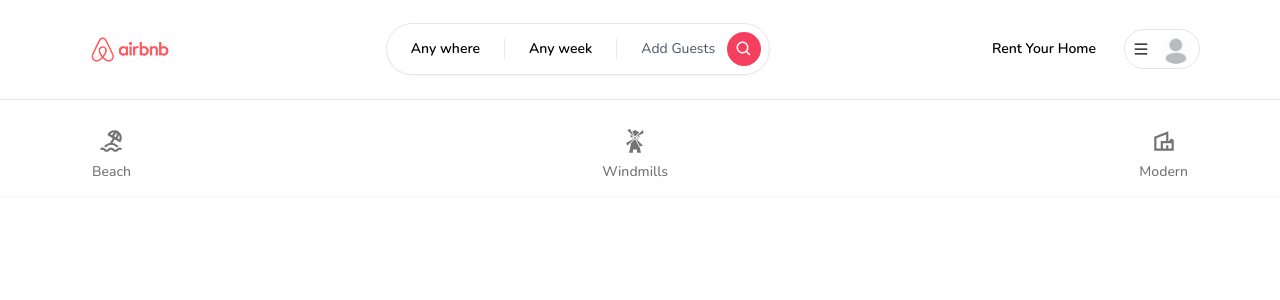
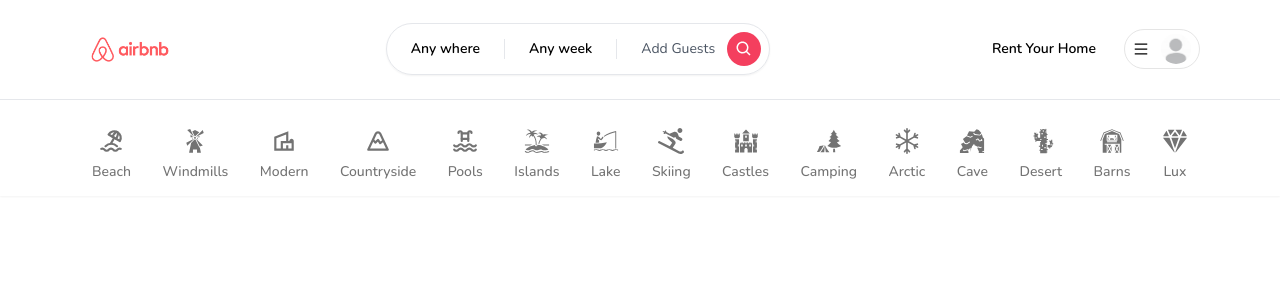
Before and after one commit to Alangeh/Hotel-Booking-Project, a Next.js app in the folder airbnb/: page / in a window 1280 px wide. Shown: the top 300 px of the page. Built offline with nearby package versions, Linux system fonts and the light colour scheme; no server answers.

Commit message:
adding the different categories

```diff
--- a/airbnb/app/components/navbar/Categories.tsx
+++ b/airbnb/app/components/navbar/Categories.tsx
@@ -2,10 +2,15 @@
 
 import Container from "../Container";
 
-import { TbBeach } from 'react-icons/tb';
-import { GiWindmill } from 'react-icons/gi';
+import { TbBeach, TbMountain, TbPool } from 'react-icons/tb';
+import { GiBarn, GiBoatFishing, GiCactus, GiCastle, GiCaveEntrance, GiForestCamp, GiIsland, GiWindmill } from 'react-icons/gi';
+import { FaSkiing } from 'react-icons/fa';
 import { MdOutlineVilla } from 'react-icons/md';
+import { BsSnow } from 'react-icons/bs';
+import { IoDiamond } from 'react-icons/io5';
+
 import CategoryBox from "../CategoryBox";
+import { usePathname, useSearchParams } from "next/navigation";
 
 export const categories = [
     {
@@ -23,9 +28,79 @@
         icon: MdOutlineVilla,
         description: 'This property is modern'
     },
+    {
+        label: 'Countryside',
+        icon: TbMountain,
+        description: 'This property is in the countryside'
+    },
+    {
+        label: 'Pools',
+        icon: TbPool,
+        description: 'This property is has a pool'
+    },
+    {
+        label: 'Islands',
+        icon: GiIsland,
+        description: 'This property is on an island'
+    },
+    {
+        label: 'Lake',
+        icon: GiBoatFishing,
+        description: 'This property is close to a lake'
+    },
+    {
+        label: 'Skiing',
+        icon: FaSkiing,
+        description: 'This property is has skiing activities'
+    },
+    {
+        label: 'Castles',
+        icon: GiCastle,
+        description: 'This property is in a castle'
+    },
+    {
+        label: 'Camping',
+        icon: GiForestCamp,
+        description: 'This property has camping activities'
+    },
+    {
+        label: 'Arctic',
+        icon: BsSnow,
+        description: 'This property is modern'
+    },
+    {
+        label: 'Cave',
+        icon: GiCaveEntrance,
+        description: 'This property is in a cave'
+    },
+    {
+        label: 'Desert',
+        icon: GiCactus,
+        description: 'This property is in the desert'
+    },
+    {
+        label: 'Barns',
+        icon: GiBarn,
+        description: 'This property is in the barn'
+    },
+    {
+        label: 'Lux',
+        icon: IoDiamond,
+        description: 'This property is luxurious'
+    },
 ]
 
 const Categories = () => {
+    const params = useSearchParams();
+    const category = params?.get('category');
+    const pathname = usePathname();
+
+    const isMainPage = pathname == '/';
+
+    if(!isMainPage){
+        return null;
+    }
+
     return (
         <Container>
             <div className="pt-4 flex flex-row items-center justify-between overflow-x-auto">
@@ -33,7 +108,7 @@
                     <CategoryBox
                         key={item.label}
                         label={item.label}
-                        description={item.description}
+                        selected={category == item.label}
                         icon={item.icon}
                     />
                 ))}
```
